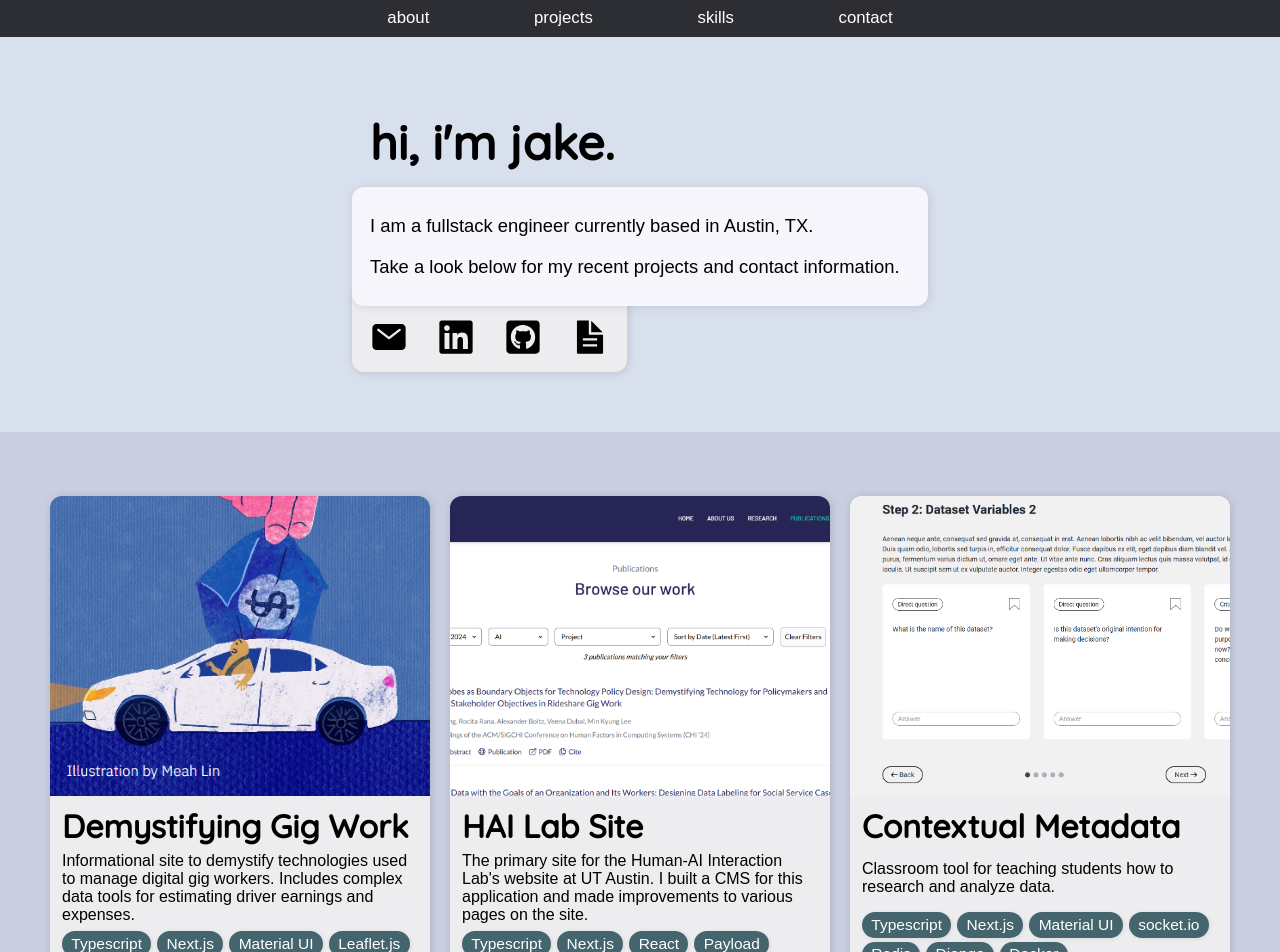
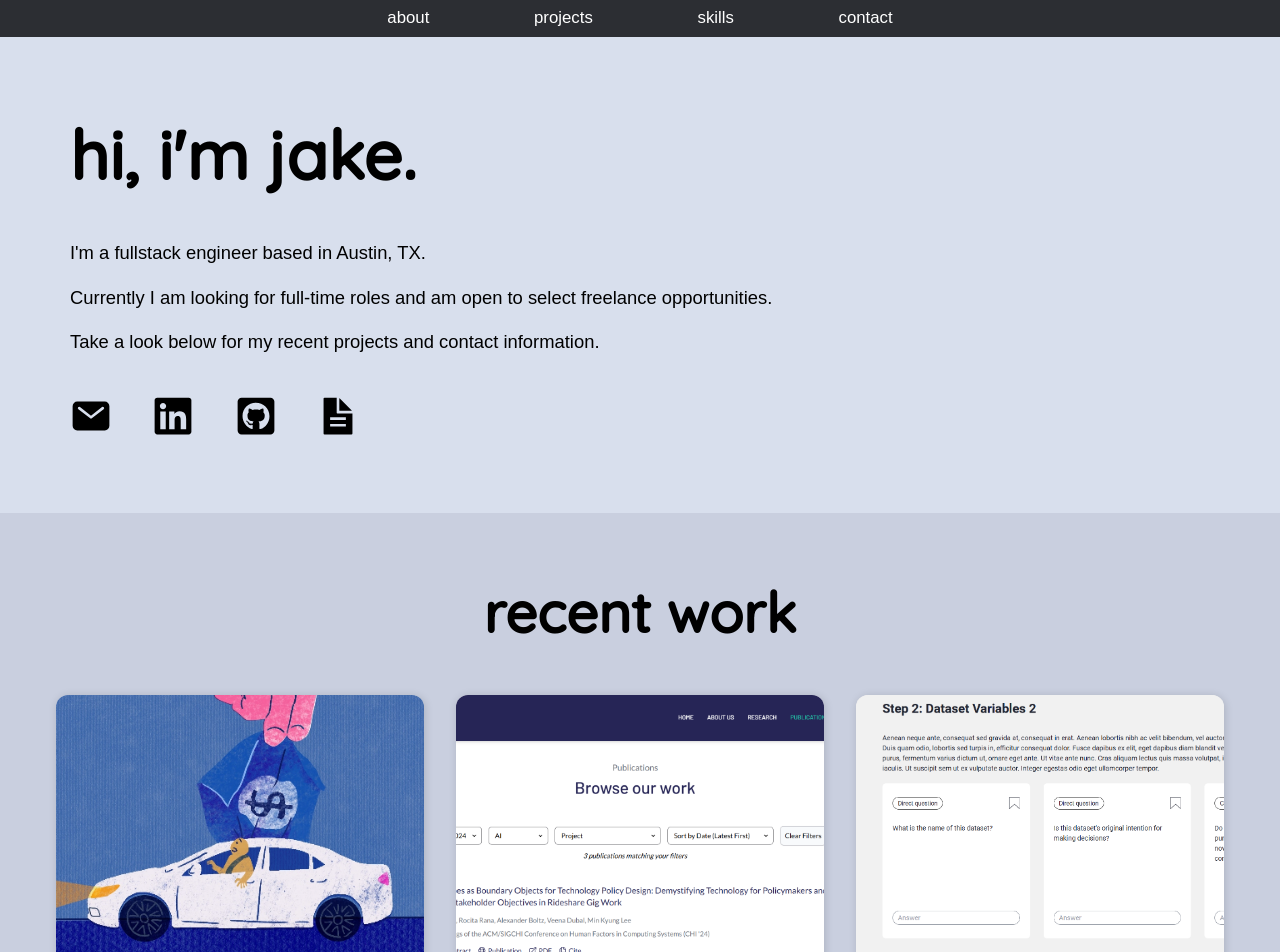
Before and after one commit to l-ohman/portfolio, a React (Create React App) app: page / in a window 1280 px wide. Shown: the top 952 px of the page. Built offline with nearby package versions, Linux system fonts and the light colour scheme; a web font is replaced by a local one.

Commit message:
Improve hero and projects based on feedback

```diff
--- a/src/components/Hero.js
+++ b/src/components/Hero.js
@@ -5,57 +5,77 @@ import { FaGithubSquare, FaLinkedin } from "react-icons/fa";
 import { IoMail, IoDocumentTextSharp } from "react-icons/io5";
 
 const HeroContainer = styled.div`
+
   /* background: ${colors.lighter}; */
   /* padding: 18px; */
 
   border-radius: 12px;
   color: black;
-  max-width: min(37.5rem, 675px);
+
+  /* max-width: min(37.5rem, 675px); */
+  max-width: 1200px;
+
   padding: 0 12px;
   margin: 7rem auto 4.5rem;
   h1 {
-    font-size: 3rem;
+    font-size: 4.25rem;
     margin-bottom: 0.95rem;
     padding-left: 18px;
+    /* text-align: center; */
+    @media screen and (max-width: 600px) {
+      font-size: 3.75rem;
+      margin-bottom: 0.25rem;
+    }
   }
 `;
 
 const TextContainer = styled.div`
-  background: ${colors.lighter};
+  /* background: ${colors.lighter}; */
+  /* box-shadow: 1px 1px 10px rgba(0, 0, 0, 0.1); */
+
+
   padding: 18px;
   border-radius: 12px;
   p {
     font-size: 1.15rem;
     padding: 0.6rem 0;
+    line-height: 1.6rem;
   }
   z-index: 1;
-  box-shadow: 1px 1px 10px rgba(0, 0, 0, 0.1);
 `;
 
 const logoP = "12px";
 const LogoLinks = styled.div`
   width: 85%;
-  max-width: 275px;
+  max-width: 325px;
   padding: 0.45em 0 0.1em;
   display: flex;
   justify-content: space-between;
   align-items: center;
 
-  background: ${colors.light};
+  /* background: ${colors.light}; */
+  /* box-shadow: 1px 1px 10px rgba(0, 0, 0, 0.125); */
+
+
   padding: calc(12px + ${logoP}) calc(${logoP} * 1.5) ${logoP};
   margin: -12px 0;
   z-index: 0;
   border-radius: 0 0 12px 12px;
-  box-shadow: 1px 1px 10px rgba(0, 0, 0, 0.125);
 `;
-const iconSize = 38;
+const iconSize = 42;
 
 export default function Hero() {
   return (
     <HeroContainer>
       <h1>hi, i'm jake.</h1>
       <TextContainer>
-        <p>I am a fullstack engineer currently based in Austin, TX.</p>
+        <p>I'm a fullstack engineer based in Austin, TX.</p>
+
+        <p>
+          Currently I am looking for full-time roles and am open to select
+          freelance opportunities.
+        </p>
+
         <p>Take a look below for my recent projects and contact information.</p>
       </TextContainer>
 
--- a/src/components/SmallProject/SmallProject.js
+++ b/src/components/SmallProject/SmallProject.js
@@ -3,10 +3,10 @@ import styled from "styled-components";
 import colors from "../../colors.json";
 import { FaGithub, FaExternalLinkAlt } from "react-icons/fa";
 
-const projectMb = "2rem";
+const projectMb = "36px";
 const Project = styled.div`
   /* border: 1px solid red; */
-  width: 95%;
+  width: 92%;
   margin: 0 auto;
   border-radius: 12px;
   > div {
@@ -27,12 +27,12 @@ const Project = styled.div`
       padding: 0;
       /* title */
       > :nth-child(2) {
-        padding: 0 12px;
+        padding: 4px 18px 0;
       }
     }
 
     > * {
-      padding: 2px 12px;
+      padding: 8px 18px;
     }
 
     img {
@@ -51,12 +51,12 @@ const ImageContainer = styled.img`
 
 const Title = styled.h2`
   font-family: "Quicksand", sans-serif;
-  font-size: 2rem;
+  font-size: 1.9rem;
 `;
 
 const Technologies = styled.div`
   width: fit-content;
-  margin: 0.2em auto;
+  margin: auto auto 0.2em;
   display: flex;
   flex-flow: row wrap;
   gap: 4px 6px;
@@ -73,6 +73,7 @@ const Technologies = styled.div`
 `;
 
 const Links = styled.div`
+  margin-left: 0.3rem;
   display: flex;
   > * {
     margin-right: 0.75rem;
--- a/src/components/SmallProject/SmallProjectGrid.js
+++ b/src/components/SmallProject/SmallProjectGrid.js
@@ -26,12 +26,26 @@ const ProjectsContainer = styled.div`
   }
 `;
 
+export const SectionHeader = styled.h1`
+  text-align: center;
+  font-size: 2.9rem;
+  margin: 0;
+  padding: 0.1em 0.2rem 0.55em;
+
+  @media screen and (min-width: 650px) {
+    font-size: 3.5rem;
+    margin: 0;
+    padding: 0 0 3rem;
+  }
+`;
+
 // todo: support for icons in title
 // todo: image alt text, hover for 2nd image, and positioning
 // todo?: note which project were for UT austin?
 export default function SmallProjectsGrid() {
   return (
     <ContentContainer>
+      <SectionHeader>recent work</SectionHeader>
       <ProjectsContainer>
         <SmallProject
           title={"Demystifying Gig Work"}
```
